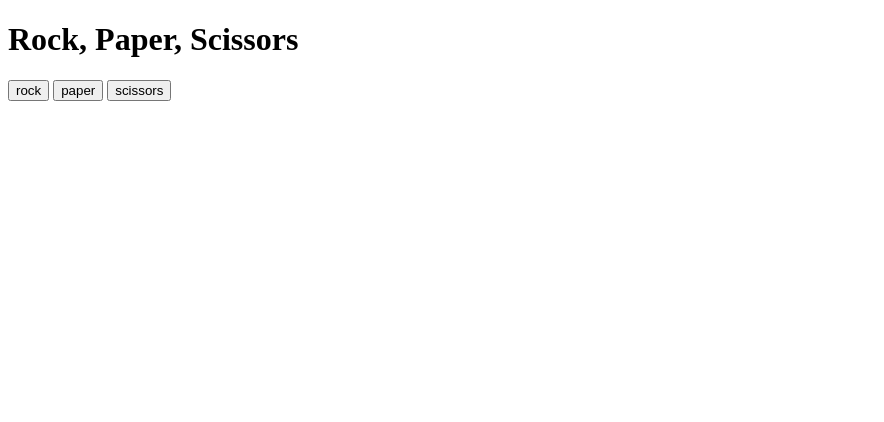
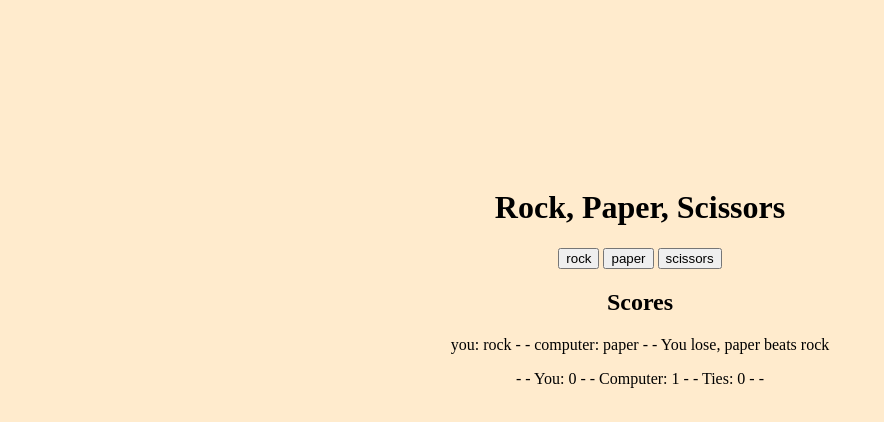
Before and after one commit to positiveMeme/rock-paper-scissors, a plain HTML site: page index.html in a window 1280 px wide. Both pictures are taken after a click on the button "rock". Shown: the whole page, without its empty margins (0-884 px from the left). Drawn offline with Linux system fonts and the light colour scheme.

Commit message:
added DOM manipulation and basic css Game functioning

```diff
--- a/index.html
+++ b/index.html
@@ -5,16 +5,27 @@
     <meta charset="UTF-8">
     <meta http-equiv="X-UA-Compatible" content="IE=edge">
     <meta name="viewport" content="width=device-width, initial-scale=1.0">
+    <link rel="stylesheet" type="text/css" href="styles.css" />
     <title>My Rock Paper Scissors Game!</title>
 </head>
 
 <body>
-    <div class="flex-container">
-        <h1>Rock, Paper, Scissors</h1>
-        <button class="btn" id="rock" type="button">rock</button>
-        <button class="btn" id="paper" type="button">paper</button>
-        <button class="btn" id="scissors" type="button">scissors</button>
+    <div class="container">
+        <div class="flex-container">
+            <h1>Rock, Paper, Scissors</h1>
+            <button class="btn" id="rock" type="button">rock</button>
+            <button class="btn" id="paper" type="button">paper</button>
+            <button class="btn" id="scissors" type="button">scissors</button>
+        </div>
+        <div>
+            <h2>Scores</h2>
+            <p class="round"></p>
+            <p>- - You: <span class="you">0</span> - - Computer: <span class="comp">0</span> - - Ties: <span
+                    class="ties">0</span> - -</p>
+            <p class="result"></p>
+        </div>
     </div>
+
     <script src="script.js"></script>
 </body>
 
--- a/script.js
+++ b/script.js
@@ -3,6 +3,11 @@ let playerScore = 0;
 let computerScore = 0;
 let tie = 0;
 let totalRounds = 0;
+const you = document.querySelector('.you');
+const comp = document.querySelector('.comp');
+const ties = document.querySelector('.ties');
+const result = document.querySelector('.result');
+const round = document.querySelector('.round');
 
 
 const buttons = document.querySelectorAll('.btn');
@@ -18,9 +23,13 @@ function playRound(playerChoice) {
     const playerSelection = playerChoice;
     const computerSelection = compChoice();
     const winner = checkWinner(playerSelection, computerSelection);
+    round.textContent = `you: ${playerSelection} - - computer: ${computerSelection} - - ${winner}`;
     console.log("player: " + playerSelection);
     console.log("computer: " + computerSelection);
     console.log(winner);
+    you.textContent = `${playerScore}`;
+    comp.textContent = `${computerScore}`;
+    ties.textContent = `${tie}`
 };
 
 // function playerChoice() {
@@ -60,16 +69,22 @@ function results() {
         return;
     }
     else {
+        you.textContent = `${playerScore}`;
+        comp.textContent = `${computerScore}`;
+        ties.textContent = `${tie}`
         console.log(`Player score: ${playerScore}`);
         console.log(`Computer score: ${computerScore}`);
         console.log(`Ties: ${tie}`);
         if (playerScore > computerScore) {
+            result.textContent = "You win!";
             console.log("You win!");
         }
         else if (playerScore < computerScore) {
+            result.textContent = "You lose!";
             console.log("You lose!");
         }
         else {
+            result.textContent = "It's a draw!";
             console.log("It's a draw!");
         }
         disableButton();
--- /dev/null
+++ b/styles.css
@@ -0,0 +1,5 @@
+body {
+    background-color: blanchedalmond;
+    text-align: center;
+    padding-top: 20vh;
+}
```
